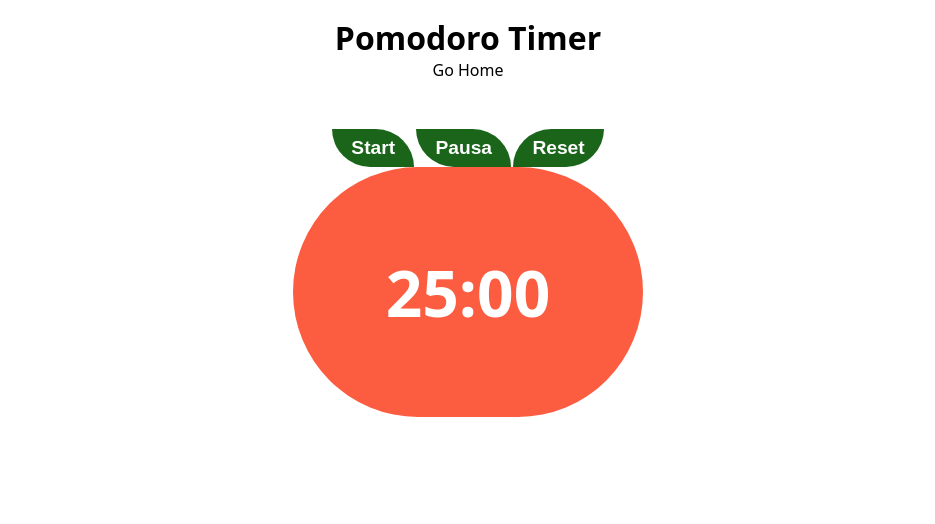
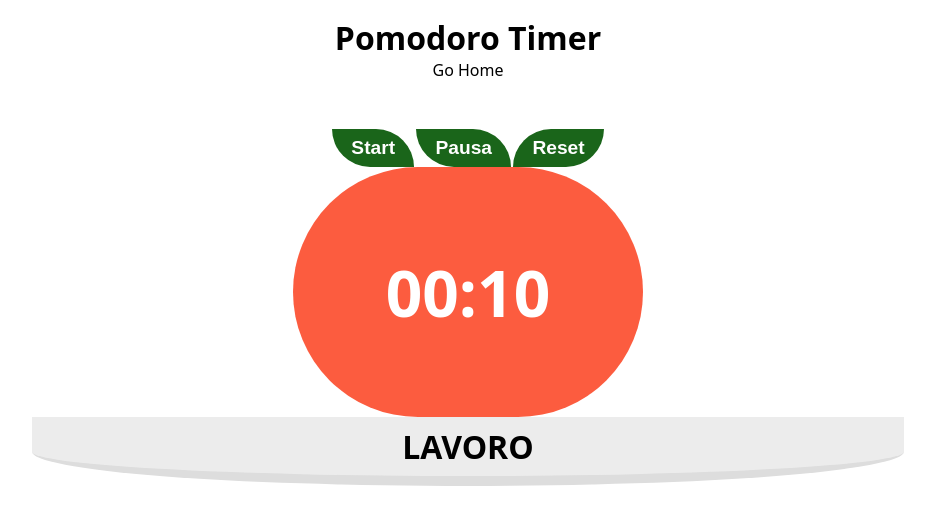
Before and after one commit to andrea-pugliatti/js-training, a React (Vite) app: page /pomodoro in a window 1280 px wide. Shown: the top 524 px of the page, without its empty margins (172-1107 px from the left). Built offline with nearby package versions, Linux system fonts and the light colour scheme.

Commit message:
Add activity in Pomodoro Timer

```diff
--- a/src/index.css
+++ b/src/index.css
@@ -307,6 +307,18 @@ body {
 			background-color: rgb(10, 73, 10);
 		}
 	}
+
+	.activity {
+		text-align: center;
+		margin-inline: 4rem;
+		padding: 0.5rem;
+		font-size: 2rem;
+		font-weight: 700;
+		background-color: rgb(236, 236, 236);
+		border-bottom: solid 10px #ddd;
+		border-bottom-right-radius: 100%;
+		border-bottom-left-radius: 100%;
+	}
 }
 
 .citations {
--- a/src/pages/Pomodoro.jsx
+++ b/src/pages/Pomodoro.jsx
@@ -1,9 +1,11 @@
-import { useState } from "react";
+/** biome-ignore-all lint/correctness/useExhaustiveDependencies: <Biome bug> */
+import { useEffect, useState } from "react";
 import { Link } from "react-router-dom";
 
 export default function Pomodoro() {
 	const [timer, setTimer] = useState();
-	const [seconds, setSeconds] = useState(1500);
+	const [seconds, setSeconds] = useState(10);
+	const [activity, setActivity] = useState("work");
 
 	function handleStart() {
 		if (timer) clearInterval(timer);
@@ -27,6 +29,24 @@ export default function Pomodoro() {
 		setTimer(undefined);
 		setSeconds(1500);
 	}
+
+	useEffect(() => {
+		if (seconds === 0) {
+			if (activity === "work") {
+				if (timer) clearInterval(timer);
+
+				setSeconds(300);
+				setActivity("pause");
+				const interval = setInterval(() => {
+					setSeconds((prev) => prev - 1);
+				}, 1000);
+				setTimer(interval);
+			} else {
+				if (timer) clearInterval(timer);
+				setSeconds(0);
+			}
+		}
+	}, [seconds]);
 
 	function secondsToString(seconds) {
 		const minutes = Math.floor(seconds / 60);
@@ -62,6 +82,10 @@ export default function Pomodoro() {
 				<div className="timer">
 					<div>{secondsToString(seconds)}</div>
 				</div>
+
+				<div className="activity">
+					{activity === "work" ? "LAVORO" : "PAUSA"}
+				</div>
 			</div>
 		</div>
 	);
```
